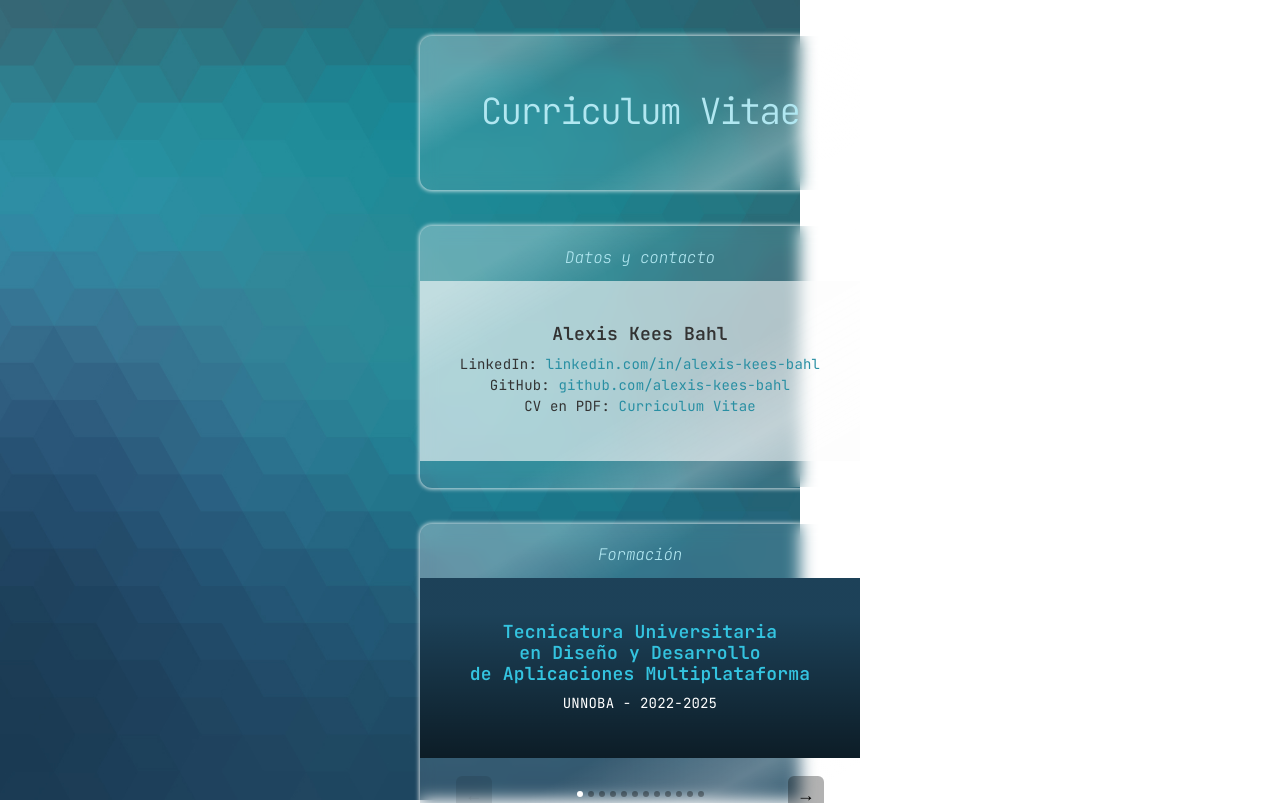
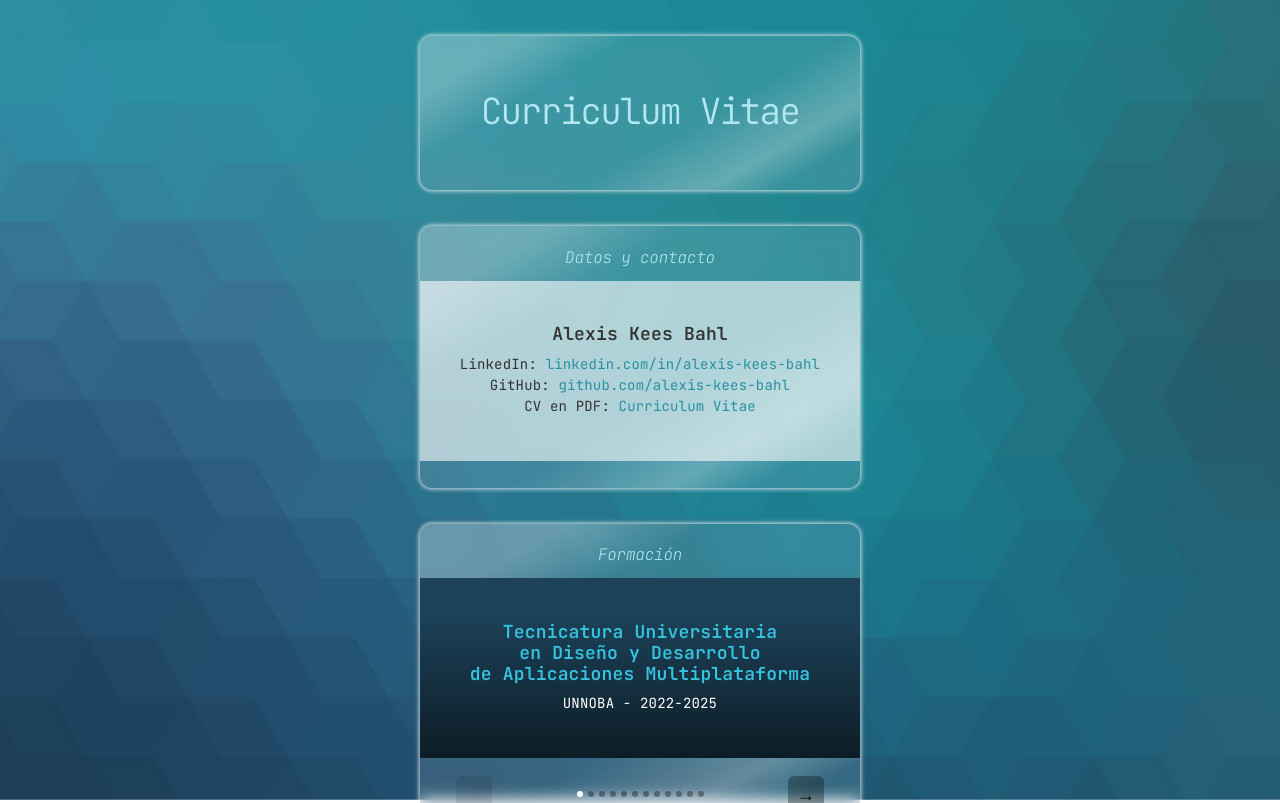
Before and after one commit to alexis-kees-bahl/alexis-kees-bahl.github.io, a React (Vite) app: page / in a window 1280 px wide. Shown: the top 803 px of the page. Built offline with nearby package versions, Linux system fonts and the light colour scheme.

Commit message:
worked on background and blur

```diff
--- a/src/App.css
+++ b/src/App.css
@@ -87,7 +87,7 @@ main {
   position: fixed;
   display: block;
   height: 100lvh;
-  width: 100lvh;
+  width: 100%;
   margin: 0;
   left: 0;
   top: 0;
--- a/src/App.jsx
+++ b/src/App.jsx
@@ -74,7 +74,7 @@ datos, estructuras y funciones`,
     description: "Platzi, 2022",
   },
   { title: `Algoritmos y diagramas de flujo`, description: "Platzi, 2022" },
-  { title: `Licenciatura en Trabajo Social`, description: "UNLP - 2007-2013" },
+  { title: `Otros estudios`, description: "Licenciatura en Trabajo Social - UNLP - 2007-2013" },
 ];
 
 // array of objects that contaoins my English education
```
